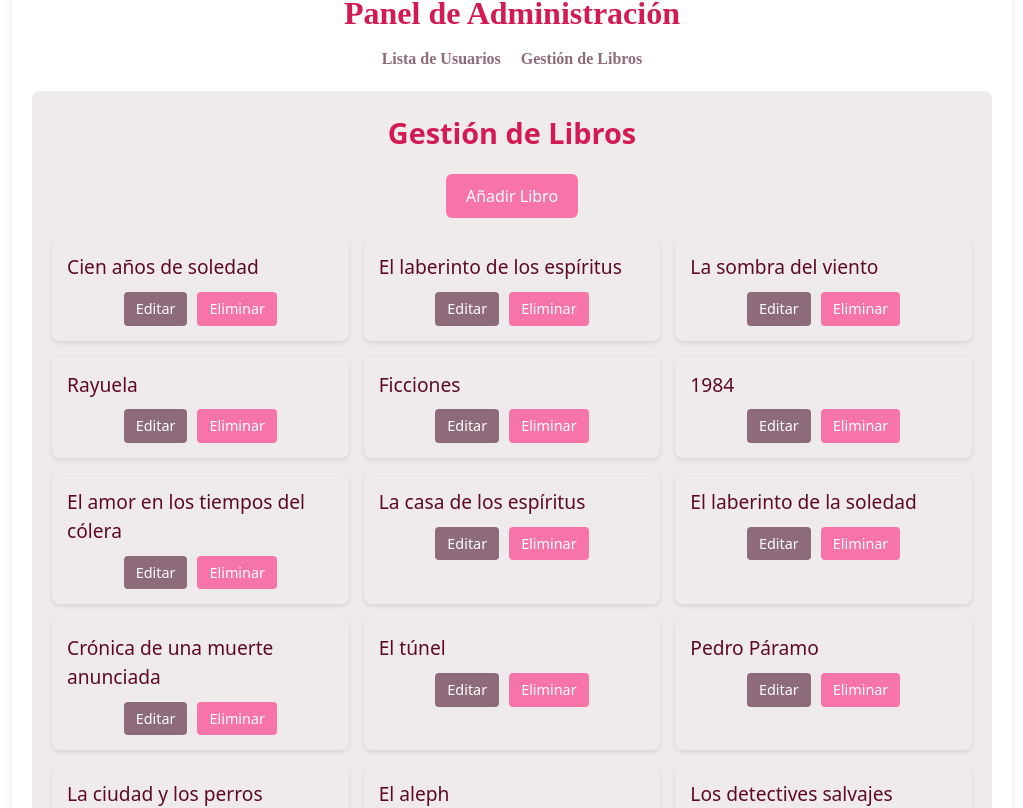
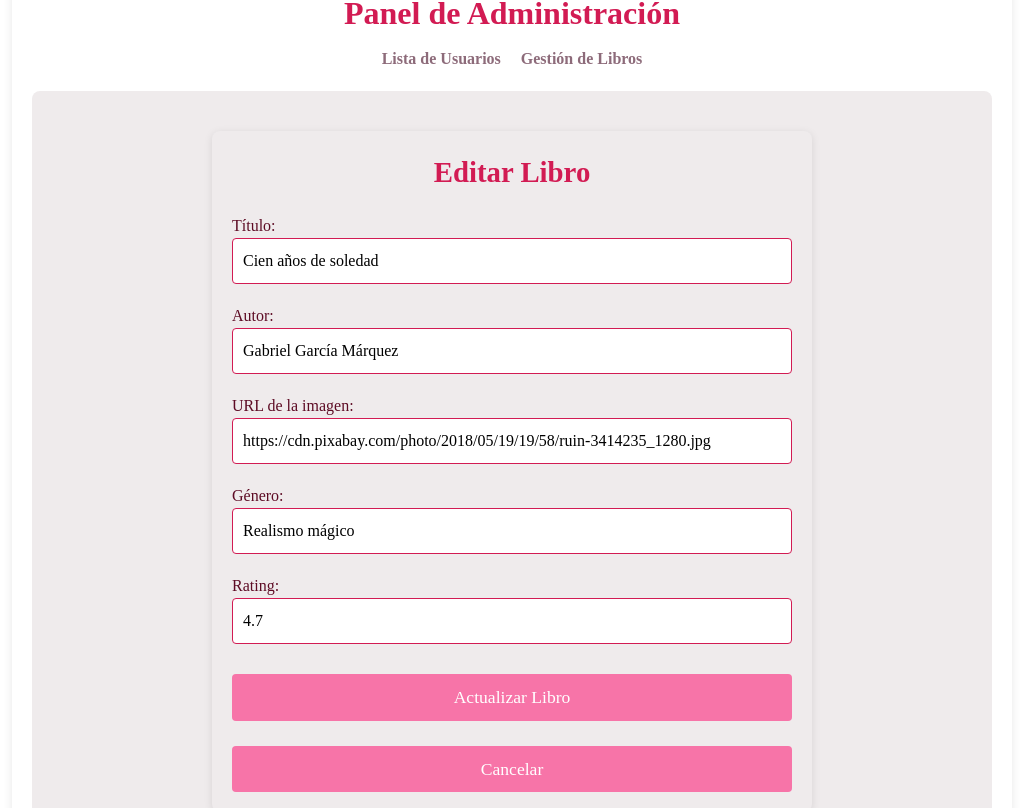
Before and after one commit to Guada-lupes/BookSpace, a React (Vite) app: page /admin/books/edit/1 in a window 1280 px wide. Shown: the part 378-1186 px from the top of the page, without its empty margins (128-1151 px from the left). Built offline with nearby package versions, Linux system fonts and the light colour scheme; sample sign-in values are in the browser's storage.

Commit message:
adding cancel button on edit and add forms via admin

```diff
--- a/src/App.jsx
+++ b/src/App.jsx
@@ -47,9 +47,10 @@ function App() {
           <Route index element={<DashboardUserDetails />} />
           <Route path="edit" element={<UpdateUserForm />} />
         </Route>
-        {/* Ruta para admin, protegida dentro de AdminPage */}
+        {/* Rutas para admin */}
         <Route path="/admin" element={<AdminPage />}>
-          <Route path="books" element={<AdminBooksPage />}>
+          <Route path="books">
+            <Route index element={<AdminBooksPage />} />
             <Route path="add" element={<AddBookForm />} />
             <Route path="edit/:id" element={<EditBookForm />} />
           </Route>
--- a/src/components/AddBookForm.jsx
+++ b/src/components/AddBookForm.jsx
@@ -4,7 +4,7 @@ import { useNavigate } from "react-router-dom";
 import { AdminsBooksContext } from "../contexts/AdminsBooksContext";
 import "../styles/AddBookFormStyle.css";
 
-const AddBookForm = () => {
+const AddBookForm = ({ onClose }) => {
   const { addBook } = useContext(AdminsBooksContext);
   const navigate = useNavigate();
 
@@ -27,8 +27,15 @@ const AddBookForm = () => {
     addBook(formData);
     setMensaje("¡Libro añadido con éxito!");
     setTimeout(() => {
-      navigate("/admin/books");
+      if (onClose) onClose();
+      else navigate("/admin/books");
     }, 1500);
+  };
+
+  // Función para cancelar y volver atrás
+  const handleCancel = () => {
+    if (onClose) onClose();
+    else navigate("/admin/books");
   };
 
   return (
@@ -88,6 +95,13 @@ const AddBookForm = () => {
         <button type="submit" className="add-book-form__btn">
           Agregar Libro
         </button>
+        <button
+          type="button"
+          onClick={handleCancel}
+          className="add-book-form__cancel-btn"
+        >
+          Cancelar
+        </button>
       </form>
       {mensaje && <p className="add-book-form__message">{mensaje}</p>}
     </div>
--- a/src/components/EditBookForm.jsx
+++ b/src/components/EditBookForm.jsx
@@ -2,8 +2,9 @@
 import React, { useState, useContext, useEffect } from "react";
 import { AdminsBooksContext } from "../contexts/AdminsBooksContext";
 import { useParams, useNavigate } from "react-router-dom";
+import "../styles/EditBookFormStyle.css";
 
-const EditBookForm = () => {
+const EditBookForm = ({ onClose }) => {
   const { id } = useParams();
   const { books, updateBook } = useContext(AdminsBooksContext);
   const navigate = useNavigate();
@@ -42,8 +43,14 @@ const EditBookForm = () => {
     updateBook(Number(id), formData);
     setMensaje("¡Libro actualizado con éxito!");
     setTimeout(() => {
-      navigate("/admin/books");
+      if (onClose) onClose();
+      else navigate("/admin/books");
     }, 1500);
+  };
+
+  const handleCancel = () => {
+    if (onClose) onClose();
+    else navigate("/admin/books");
   };
 
   return (
@@ -104,6 +111,13 @@ const EditBookForm = () => {
         <button type="submit" className="edit-book-form__btn">
           Actualizar Libro
         </button>
+        <button
+          type="button"
+          onClick={handleCancel}
+          className="edit-book-form__cancel-btn"
+        >
+          Cancelar
+        </button>
       </form>
       {mensaje && <p className="edit-book-form__message">{mensaje}</p>}
     </div>
--- a/src/pages/AdminBooksPage.jsx
+++ b/src/pages/AdminBooksPage.jsx
@@ -16,7 +16,20 @@ const AdminBooksPage = () => {
       <div className="admin-books__list">
         {books.map((book) => (
           <div key={book.id} className="admin-books__item">
-            <p className="admin-books__item-title">{book.titulo}</p>
+            {/* Tarjeta con imagen y datos */}
+            <div className="admin-books__img-container">
+              <img
+                src={book.imagen}
+                alt={`Imagen del libro ${book.titulo}`}
+                className="admin-books__img"
+              />
+            </div>
+            <div className="admin-books__info">
+              <p className="admin-books__item-title">{book.titulo}</p>
+              <p className="admin-books__item-author">Autor: {book.autor}</p>
+              <p className="admin-books__item-genre">Género: {book.genero}</p>
+              <p className="admin-books__item-rating">Rating: {book.rating}</p>
+            </div>
             <div className="admin-books__actions">
               <Link to={`edit/${book.id}`}>
                 <button className="admin-books__edit-btn">Editar</button>
@@ -24,8 +37,9 @@ const AdminBooksPage = () => {
               <button
                 className="admin-books__delete-btn"
                 onClick={() => {
-                  if (window.confirm("¿Deseas eliminar este libro?"))
+                  if (window.confirm("¿Deseas eliminar este libro?")) {
                     removeBook(book.id);
+                  }
                 }}
               >
                 Eliminar
@@ -34,6 +48,7 @@ const AdminBooksPage = () => {
           </div>
         ))}
       </div>
+      {/* Outlet para renderizar formularios anidados */}
       <Outlet />
     </div>
   );
--- a/src/styles/AddBookFormStyle.css
+++ b/src/styles/AddBookFormStyle.css
@@ -41,9 +41,25 @@
   cursor: pointer;
   transition: background-color 0.3s;
 }
+.add-book-form__cancel-btn {
+  margin-top: 15px;
+  padding: 10px;
+  background-color: #f774a8;
+  color: #fff;
+  border: none;
+  border-radius: 4px;
+  cursor: pointer;
+  transition: background-color 0.3s;
+}
+
 .add-book-form__btn:hover {
   background-color: #d21b53;
 }
+
+.add-book-form__cancel-btn:hover {
+  background-color: #d21b53;
+}
+
 .add-book-form__message {
   margin-top: 10px;
   font-weight: bold;
--- a/src/styles/AdminBooksPageStyle.css
+++ b/src/styles/AdminBooksPageStyle.css
@@ -3,6 +3,61 @@
   font-family: system-ui, -apple-system, BlinkMacSystemFont, "Segoe UI", Roboto,
     Oxygen, Ubuntu, Cantarell, "Open Sans", "Helvetica Neue", sans-serif;
 }
+
+/* Contenedor para la imagen del libro */
+.admin-books__img-container {
+  text-align: center;
+  margin-bottom: 10px;
+}
+
+/* Estilo para la imagen del libro */
+.admin-books__img {
+  width: 100%;
+  max-height: 200px;
+  object-fit: cover;
+  border-radius: 4px;
+  border: 1px solid #d21b53; /* Borde opcional para acentuar */
+}
+
+/* Contenedor para la información completa del libro */
+.admin-books__info {
+  text-align: left;
+  font-size: 1rem;
+  color: #5d0b24;
+  margin-bottom: 10px;
+}
+
+/* Título del libro */
+.admin-books__item-title {
+  font-size: 1.2rem;
+  font-weight: bold;
+  margin-bottom: 5px;
+}
+
+/* Información adicional: autor, género y rating */
+.admin-books__item-author,
+.admin-books__item-genre,
+.admin-books__item-rating {
+  font-size: 0.95rem;
+  margin-bottom: 4px;
+}
+
+/* Separación para cada dato */
+.admin-books__item-author::before {
+  content: "Autor: ";
+  font-weight: bold;
+}
+
+.admin-books__item-genre::before {
+  content: "Género: ";
+  font-weight: bold;
+}
+
+.admin-books__item-rating::before {
+  content: "Rating: ";
+  font-weight: bold;
+}
+
 .admin-books__title {
   font-size: 1.8rem;
   color: #d21b53;
--- /dev/null
+++ b/src/styles/EditBookFormStyle.css
@@ -0,0 +1,102 @@
+/* EditBookFormStyle.css
+   Paleta de Colores:
+     - Blanco:             #ffffff
+     - Light Background:   #efebec
+     - Vibrant Pink:       #f774a8
+     - Strong Red:         #d21b53
+     - Dark Red:           #5d0b24
+     - Muted Purple:       #8d6b7a
+   Fuente: 'Lora', serif
+*/
+
+/* Contenedor principal del formulario */
+.edit-book-form {
+  background-color: #efebec;
+  padding: 20px;
+  border-radius: 8px;
+  box-shadow: 0 2px 8px rgba(0, 0, 0, 0.1);
+  font-family: "Lora", serif;
+  max-width: 600px;
+  margin: 20px auto;
+}
+
+/* Título del formulario */
+.edit-book-form__title {
+  font-size: 1.8rem;
+  color: #d21b53;
+  text-align: center;
+  margin-bottom: 20px;
+}
+
+/* Estilo del formulario, dispuestos en columna */
+.edit-book-form__form {
+  display: flex;
+  flex-direction: column;
+  gap: 15px;
+}
+
+/* Etiquetas para los inputs */
+.edit-book-form__label {
+  font-size: 1rem;
+  color: #5d0b24;
+  margin-bottom: 5px;
+}
+
+/* Estilos para los inputs y el textarea */
+.edit-book-form__input {
+  width: 100%;
+  padding: 10px;
+  border: 1px solid #d21b53;
+  border-radius: 4px;
+  font-size: 1rem;
+  box-sizing: border-box;
+}
+
+.edit-book-form__textarea {
+  width: 100%;
+  padding: 10px;
+  border: 1px solid #d21b53;
+  border-radius: 4px;
+  font-size: 1rem;
+  min-height: 80px;
+  box-sizing: border-box;
+  resize: vertical;
+}
+
+/* Botón para enviar los cambios */
+.edit-book-form__btn {
+  padding: 10px;
+  background-color: #f774a8;
+  color: #ffffff;
+  border: none;
+  border-radius: 4px;
+  font-size: 1.1rem;
+  cursor: pointer;
+  transition: background-color 0.3s ease;
+  margin-top: 10px;
+}
+.edit-book-form__cancel-btn {
+  padding: 10px;
+  background-color: #f774a8;
+  color: #ffffff;
+  border: none;
+  border-radius: 4px;
+  font-size: 1.1rem;
+  cursor: pointer;
+  transition: background-color 0.3s ease;
+  margin-top: 10px;
+}
+.edit-book-form__cancel-btn:hover {
+  background-color: #d21b53;
+}
+.edit-book-form__btn:hover {
+  background-color: #d21b53;
+}
+
+/* Estilo para el mensaje (éxito o error) */
+.edit-book-form__message {
+  margin-top: 10px;
+  color: #d21b53;
+  font-weight: bold;
+  text-align: center;
+}
```
